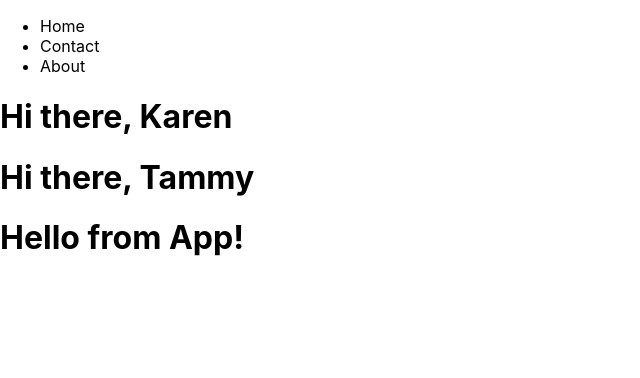
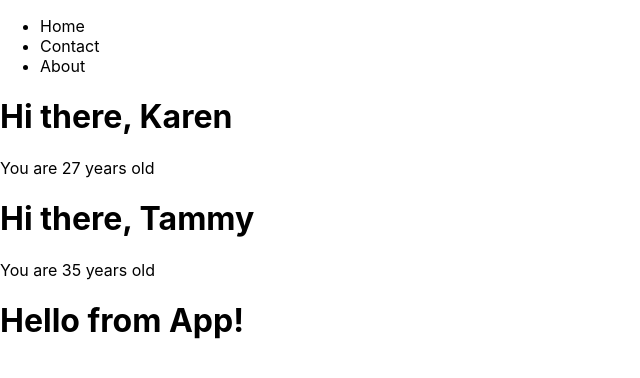
Before and after one commit to umeshraj/react_beg_steele, a React (Create React App) app in the folder my-app/: page / in a window 1280 px wide. Shown: the top 378 px of the page, without its empty margins (0-640 px from the left). Built offline with nearby package versions, Linux system fonts and the light colour scheme.

Commit message:
Using destructing

```diff
--- a/my-app/src/App.js
+++ b/my-app/src/App.js
@@ -7,8 +7,8 @@ function App() {
   return (
     <div>
       <Navbar />
-      <Greeter name="Karen" />
-      <Greeter name="Tammy" />
+      <Greeter name="Karen" age="27" />
+      <Greeter name="Tammy" age="35" />
       <h1>Hello from App!</h1>
     </div>
   );
--- a/my-app/src/Greeter.js
+++ b/my-app/src/Greeter.js
@@ -1,7 +1,12 @@
 import React from "react";
 
-function Greeter(props) {
-  return <h1>Hi there, {props.name}</h1>;
+function Greeter({ name, age }) {
+  return (
+    <>
+      <h1>Hi there, {name}</h1>
+      <p>You are {age} years old</p>
+    </>
+  );
 }
 
 export default Greeter;
```
